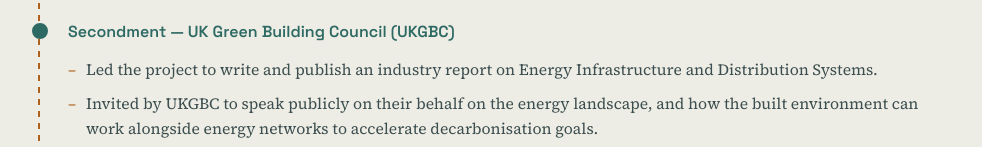
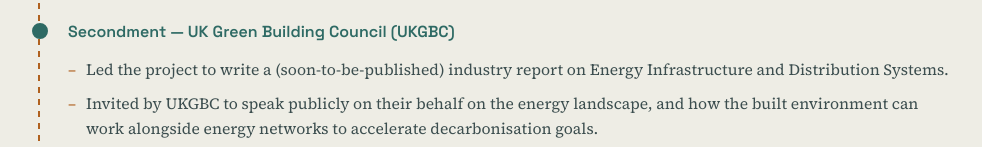
Before and after one commit to Carminos/Carmen_Truong_Portfolio, a plain HTML site: page index.html in a window 1280 px wide. Shown: the part 2974-3121 px from the top of the page, without its empty margins (148-1130 px from the left). Drawn offline with Linux system fonts and the light colour scheme.

Commit message:
Update index.html

```diff
--- a/index.html
+++ b/index.html
@@ -342,7 +342,7 @@
         <div class="t-node"></div>
         <div class="t-sub">Secondment — UK Green Building Council (UKGBC)</div>
         <ul class="t-bullets">
-          <li>Led the project to write and publish an industry report on Energy Infrastructure and Distribution Systems.</li>
+          <li>Led the project to write a (soon-to-be-published) industry report on Energy Infrastructure and Distribution Systems.</li>
           <li>Invited by UKGBC to speak publicly on their behalf on the energy landscape, and how the built environment can work alongside energy networks to accelerate decarbonisation goals.</li>
         </ul>
       </div>
```
